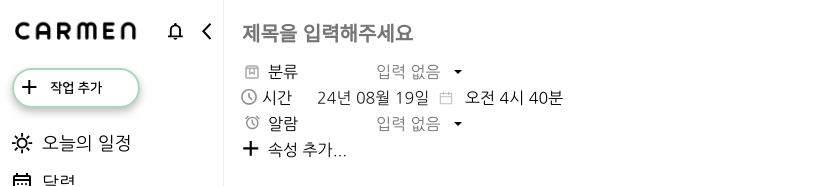
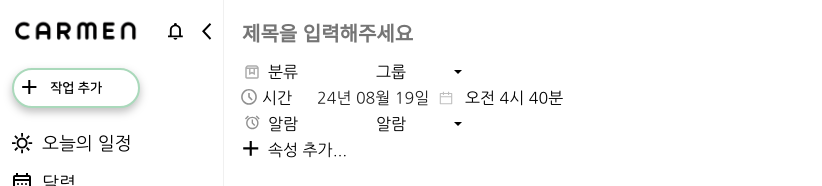
Before and after one commit to sangjin149/Carmen, a React (Create React App) app: page / in a window 1280 px wide. Shown: the top 186 px of the page, without its empty margins (0-822 px from the left). Built offline with nearby package versions, Linux system fonts and the light colour scheme.

Commit message:
Style: DropDown 레이아웃 수정

```diff
--- a/src/components/newScheduleForm/index.js
+++ b/src/components/newScheduleForm/index.js
@@ -69,13 +69,13 @@ export default function NewScheduleForm() {
                 <TitleInput placeholder="제목을 입력해주세요" onChange={generateChangeHandler("title")} />
                 <OptionList>
                     <OptionLabel optionType="group">
-                        <DropDown itemList={groupList} onChange={generateChangeHandler("group")} />
+                        <DropDown itemList={groupList} onChange={generateChangeHandler("group")} placeholder="그룹" />
                     </OptionLabel>
                     <OptionLabel optionType="time">
                         <DateTimePicker value={inputValues.time} onChange={generateChangeHandler("time")} />
                     </OptionLabel>
                     <OptionLabel optionType="alarm">
-                        <DropDown itemList={alarmList} onChange={generateChangeHandler("alarm")} />
+                        <DropDown itemList={alarmList} onChange={generateChangeHandler("alarm")} placeholder="알람" />
                     </OptionLabel>
                     <OptionLabel optionType="add"></OptionLabel>
                 </OptionList>
--- a/src/ui/DropDown.jsx
+++ b/src/ui/DropDown.jsx
@@ -1,14 +1,13 @@
-import { Button, Svg } from "@ui";
 import { styled } from "styled-components";
 import { ArrowDropDown } from "@icons";
 import { useCallback, useState } from "react";
-import ClickAwayListener from "./ClickAwayListener";
+import { Icon, ClickAwayListener } from "@ui";
 
-export default function DropDown({ itemList, onChange, ...props }) {
+export default function DropDown({ itemList, onChange, placeholder = "placeholder", ...props }) {
     const [showMenu, setShowMenu] = useState(false);
     const [inputValue, setInputValue] = useState("");
 
-    function handleInputClick() {
+    function handleClick() {
         setShowMenu((oldShowMenu) => !oldShowMenu);
     }
 
@@ -30,11 +29,11 @@ export default function DropDown({ itemList, onChange, ...props }) {
 
     return (
         <ClickAwayListener onClickAway={handleOutsideClick}>
-            <Container onClick={handleInputClick}>
-                <TextInput placeholder="입력 없음" value={inputValue} readOnly {...props} />
-                <Button>
-                    <Svg src={ArrowDropDown} />
-                </Button>
+            <Container onClick={handleClick}>
+                <CurrentValueShower {...props}>
+                    <CurrentValueSpace>{inputValue !== "" ? inputValue : placeholder}</CurrentValueSpace>
+                    <Icon src={ArrowDropDown} />
+                </CurrentValueShower>
                 {showMenu && (
                     <DropDownMenu>
                         {itemList.map(({ key, value, description }) => (
@@ -60,18 +59,30 @@ const Container = styled.div`
     cursor: pointer;
 `;
 
-const TextInput = styled.input`
+const HiddenInput = styled.input`
+    width: 0;
+    height: 0;
+    padding: 0;
+`;
+
+const CurrentValueShower = styled.div`
     width: 4.5rem;
     padding: 0px;
+    display: flex;
     font-size: 1rem;
     font-family: "NanumGothic";
     cursor: pointer;
+`;
+
+const CurrentValueSpace = styled.div`
+    min-width: 4.5rem;
 `;
 
 const DropDownMenu = styled.ul`
     position: absolute;
     top: 1.375rem;
     left: 0px;
+    z-index: 8;
 
     display: flex;
     flex-direction: column;
@@ -80,6 +91,8 @@ const DropDownMenu = styled.ul`
     min-width: 6rem;
     padding: 0.375rem 0px;
     margin: 0px;
+
+    background-color: white;
 
     border-radius: 0.5rem;
     box-shadow: 2px 2px 20px 0px rgba(0, 0, 0, 0.175);
```
